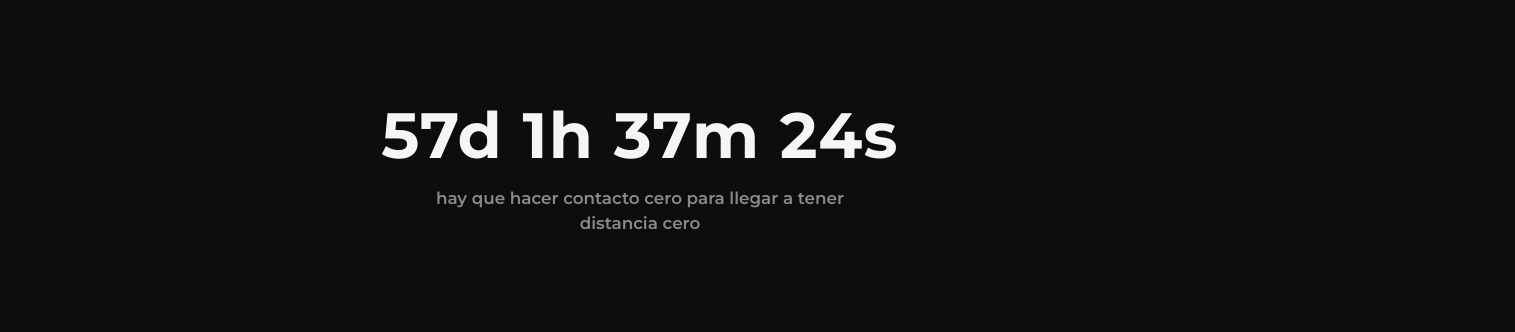
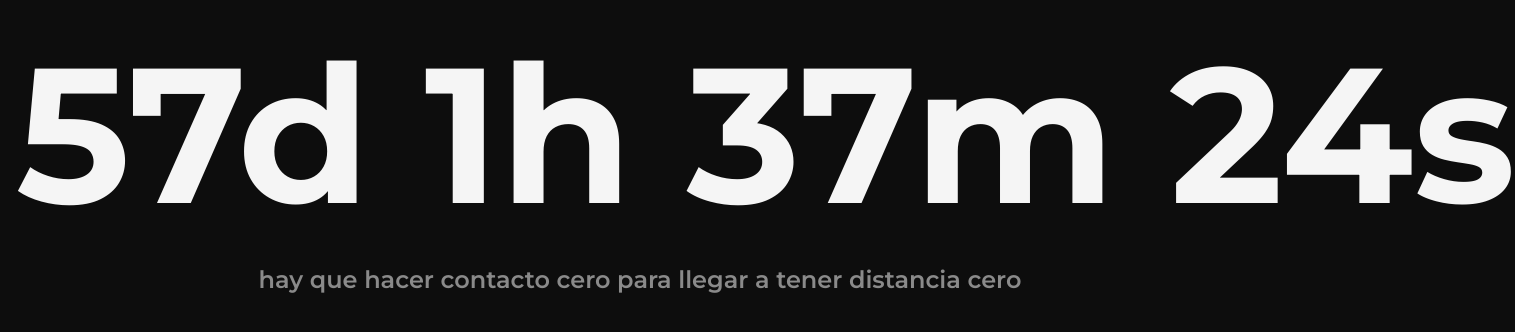
Before and after one commit to acoidaan/countdown, a plain HTML site: page index.html in a window 1280 px wide. Shown: the part 232-564 px from the top of the page, 1515 px wide, since content can reach past the window. Drawn offline with Linux system fonts and the light colour scheme.

Commit message:
Actualizar comentarios y mejorar la legibilidad del CSS

```diff
--- a/index.html
+++ b/index.html
@@ -5,7 +5,7 @@
   <meta name="viewport" content="width=device-width, initial-scale=1" />
   <title>Countdown</title>
 
-  <!-- Webfont consistente en todos los navegadores -->
+  <!-- Montserrat bold para consistencia -->
   <link rel="preconnect" href="https://fonts.googleapis.com">
   <link rel="preconnect" href="https://fonts.gstatic.com" crossorigin>
   <link href="https://fonts.googleapis.com/css2?family=Montserrat:wght@600;700&display=swap" rel="stylesheet">
@@ -14,12 +14,12 @@
 </head>
 <body>
   <div class="container">
-    <div id="countdown" class="countdown" aria-live="polite"></div>
+    <div id="countdown" class="countdown"></div>
     <p class="phrase">hay que hacer contacto cero para llegar a tener distancia cero</p>
   </div>
 
   <script>
-    // 10 noviembre 2025, 08:55 (hora del sistema del visitante)
+    // Fecha objetivo: 10 noviembre 2025, 08:55
     const targetDate = new Date("Nov 10, 2025 08:55:00").getTime();
     const el = document.getElementById("countdown");
 
--- a/styles.css
+++ b/styles.css
@@ -1,7 +1,7 @@
 /* Reset mínimo */
 * { margin: 0; padding: 0; box-sizing: border-box; }
 
-/* Dark minimal */
+/* Fondo oscuro minimalista */
 body {
   height: 100vh;
   display: flex;
@@ -9,30 +9,33 @@ body {
   align-items: center;
   background: #0d0d0d;
   color: #f5f5f5;
-  font-family: "Montserrat", system-ui, -apple-system, "Segoe UI", Roboto, Arial, sans-serif;
-
-  /* Consistencia de renderizado entre navegadores */
+  font-family: "Montserrat", system-ui, sans-serif;
   -webkit-font-smoothing: antialiased;
   -moz-osx-font-smoothing: grayscale;
   text-rendering: optimizeLegibility;
-  font-synthesis: none;
 }
 
-.container { text-align: center; padding: 0 1rem; }
-
-.countdown {
-  font-weight: 700;            /* gordita */
-  font-size: clamp(2rem, 6vw, 4rem);
-  letter-spacing: 0.02em;
-  line-height: 1.1;
-  margin-bottom: 1rem;
+.container {
+  text-align: center;
+  width: 100%;
+  padding: 0 1rem;
 }
 
+/* Countdown grande centrado */
+.countdown {
+  font-weight: 700;
+  font-size: clamp(3rem, 15vw, 12rem); /* Se adapta al tamaño de pantalla */
+  line-height: 1;
+  margin-bottom: 2rem;
+  white-space: nowrap;
+}
+
+/* Frase minimal debajo */
 .phrase {
-  font-size: clamp(0.9rem, 2.5vw, 1.05rem);
-  color: #8a8a8a;              /* gris estoico */
+  font-size: clamp(0.9rem, 2vw, 1.5rem);
+  color: #8a8a8a;
   font-weight: 400;
-  max-width: 40ch;
+  max-width: 50ch;
   margin: 0 auto;
   line-height: 1.5;
 }
```
